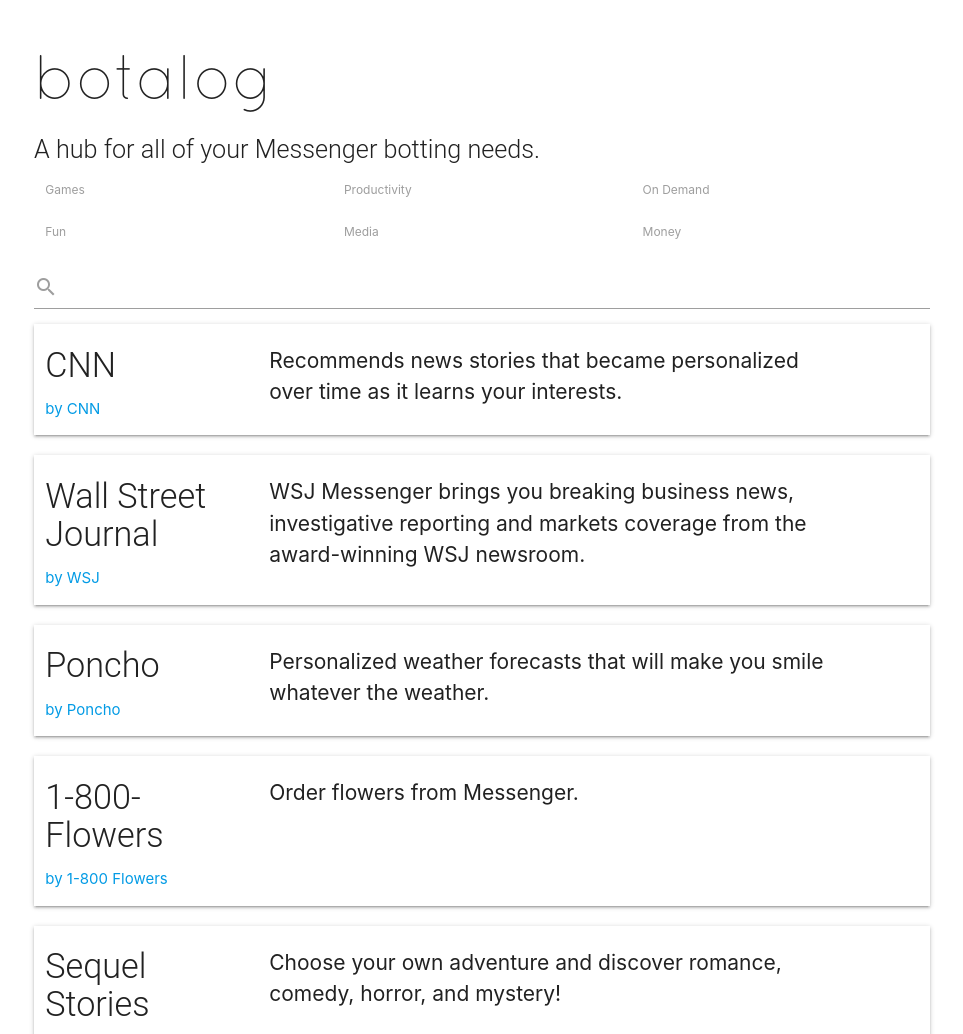
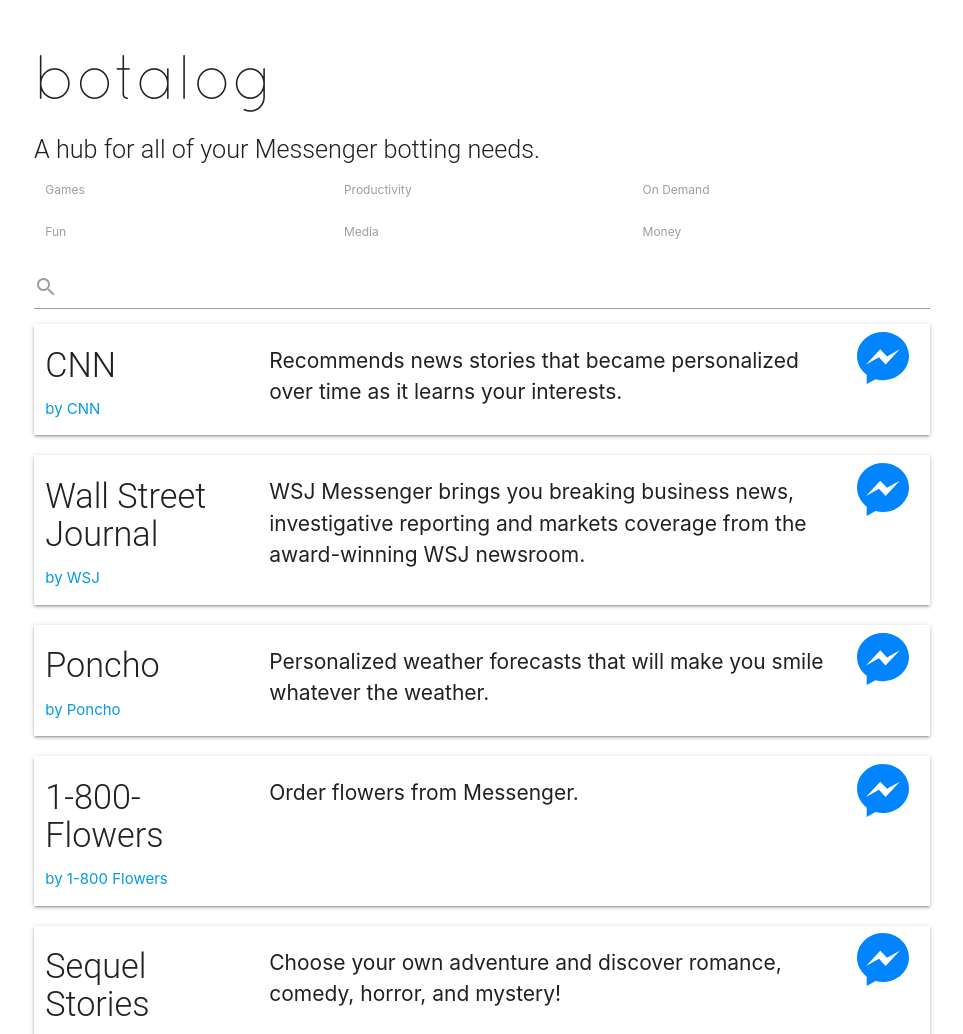
Before and after one commit to rafej/botalog, a plain HTML site: page index.html in a window 1280 px wide. Shown: the top 1034 px of the page, without its empty margins (158-1121 px from the left). Drawn offline with nearby package versions, Linux system fonts and the light colour scheme.

Commit message:
Accidentally deleted messenger logo

```diff
--- a/index.html
+++ b/index.html
@@ -46,9 +46,9 @@
                     </div>
                 </div>
                 <div class="col s12 m1">
-
+                    <a ng-href="{{ bot.link }}" target="_blank"><img alt="Chat within Messenger!" class="fb-messenger-icon" src="assets/facebook-messenger.svg"/></a>
                     <span class="open-with-messenger right"><a ng-href="{{bot.link}}"  target="_blank">Chat within Messenger!</a></span>
-                    <span class="open-with-messenger right"><a ng-href= "{{bot.request_access_link}}" ng-show="bot.request_access_link != undefined" target="_blank">Request Messenger Access!</a></span>
+                    <span class="open-with-messenger right"><a ng-href="{{bot.request_access_link}}" ng-show="bot.request_access_link != undefined" target="_blank">Request Messenger Access!</a></span>
 
                 </div>
             </div>
```
